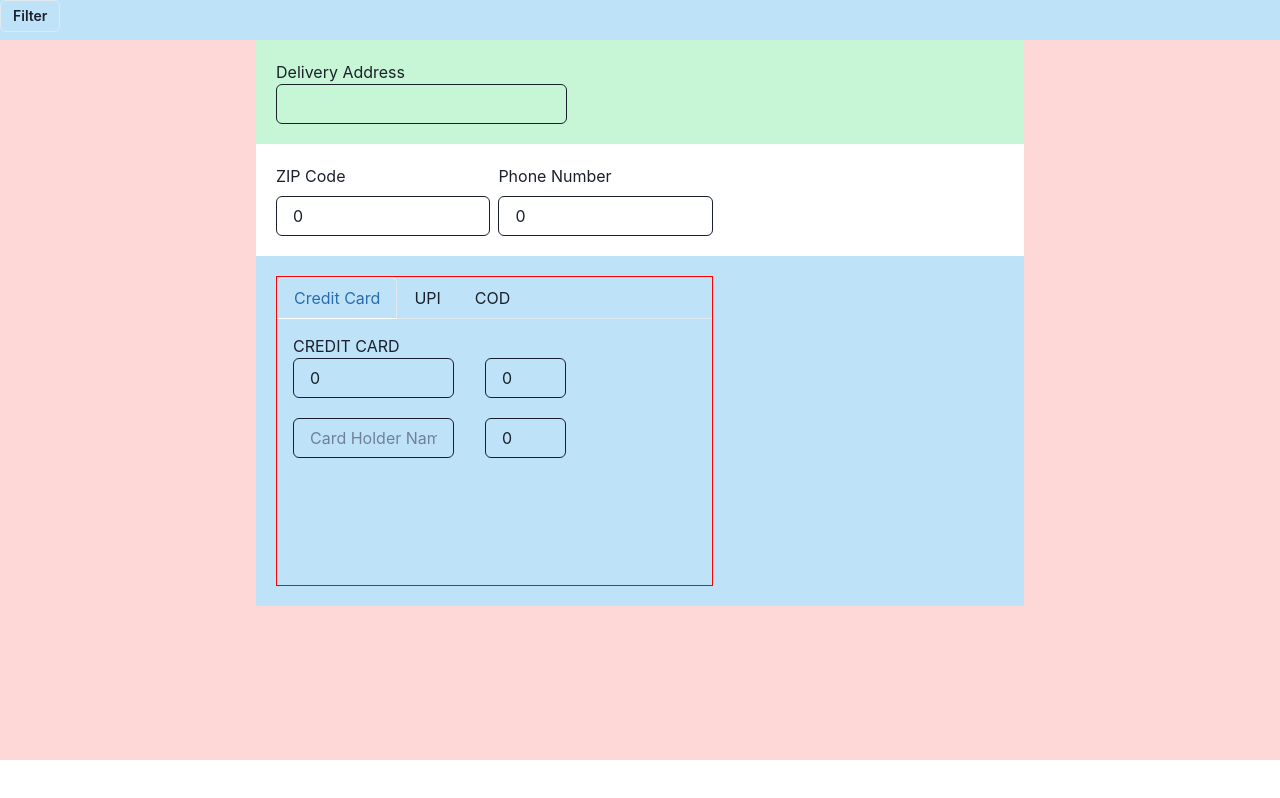
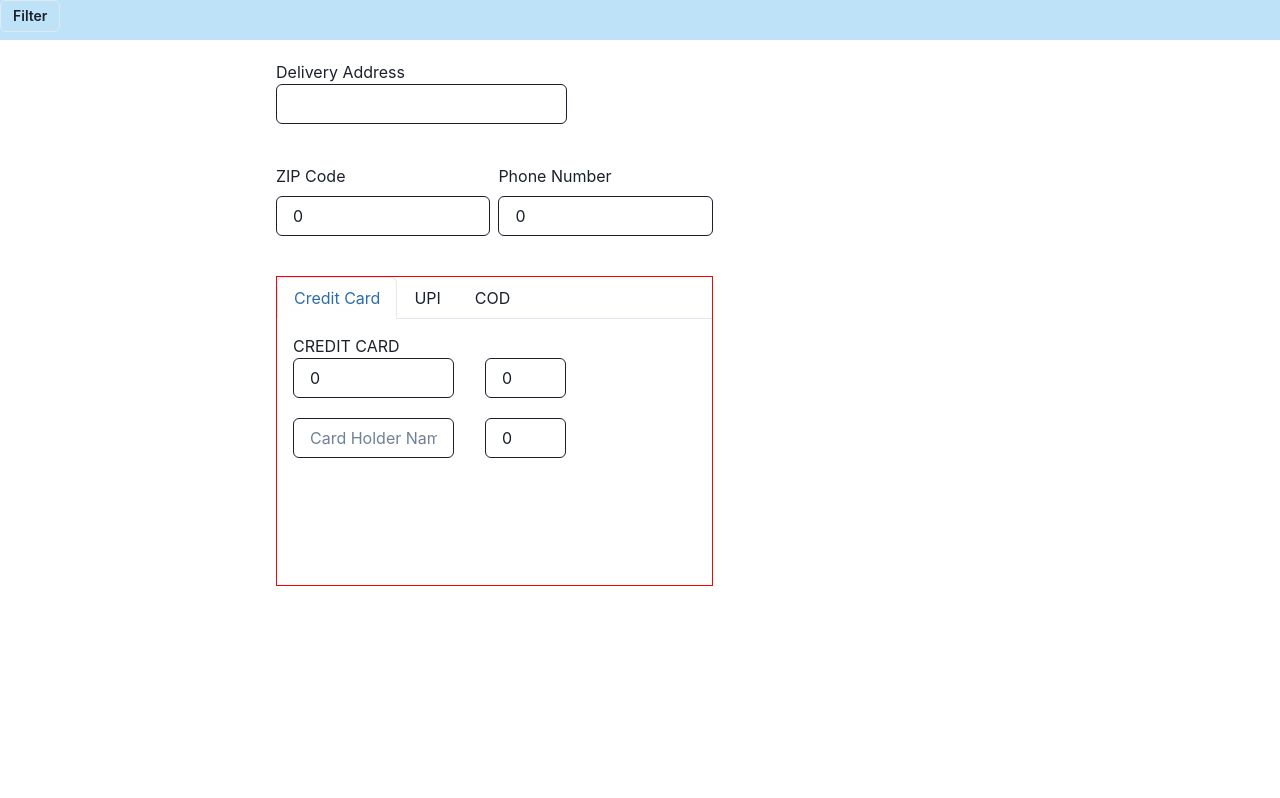
Before and after one commit to Saidinesh-25/shoppingkart, a Next.js app: page /users/payments in a window 1280 px wide. Built offline with nearby package versions, Linux system fonts and the light colour scheme.

Commit message:
removed backgrounds

```diff
--- a/pages/users/payments.tsx
+++ b/pages/users/payments.tsx
@@ -51,7 +51,7 @@ const Payments = () => {
   return (
     <Box
       h="full"
-      bg="red.100"
+
       display={"flex"}
       flexDir={"column"}
       alignItems={"center"}
@@ -61,7 +61,7 @@ const Payments = () => {
         display={"flex"}
         flexDir={"column"}
         p="5"
-        bg="green.100"
+
         w={{ base: "100%", sm: "100%", md: "60%", lg: "60%" }}
       >
         <Box>Delivery Address</Box>
@@ -123,7 +123,7 @@ const Payments = () => {
       <Box
         w={{ base: "100%", sm: "100%", md: "60%", lg: "60%" }}
         h="350px"
-        bg="blue.100"
+
         display={"flex"}
         flexDir={"row"}
         p="5"
```
